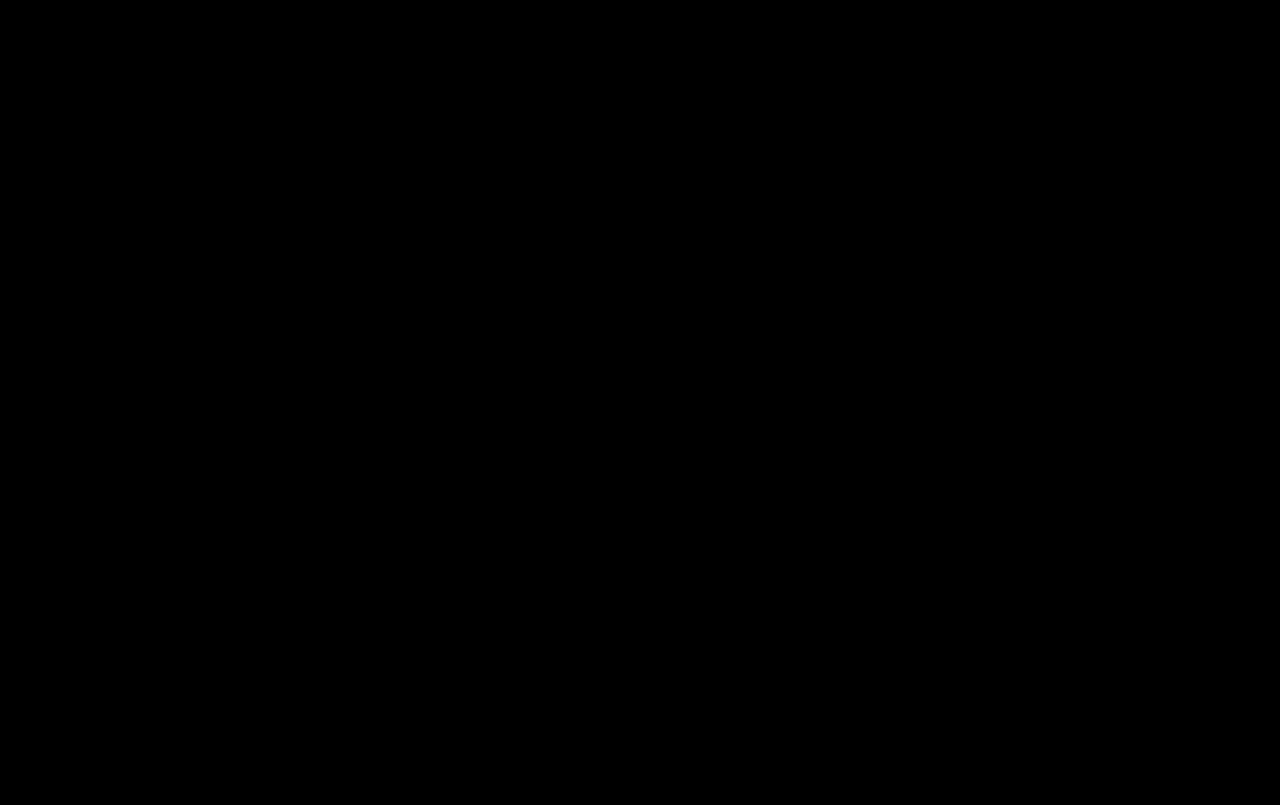
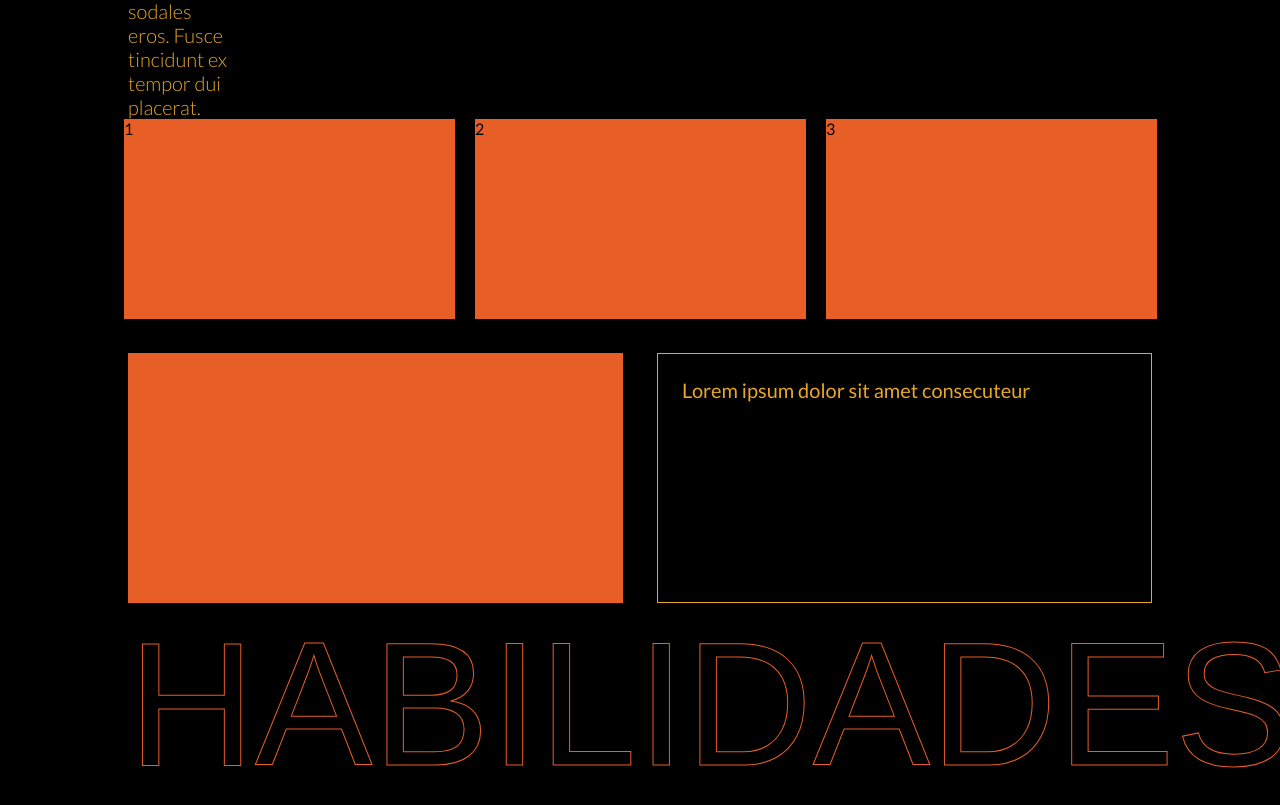
Before and after one commit to Suzei/vinicius-silva-portfolio, a React (Vite) app: page / in a window 1280 px wide. Shown: the part 1489-2294 px from the top of the page. Before the commit the page ends 1252 px from the top, so only its background shows below. Built offline with nearby package versions, Linux system fonts and the light colour scheme; a web font is replaced by a local one.

Commit message:
feat: adjusting grid template schema on section container

```diff
--- a/src/App.tsx
+++ b/src/App.tsx
@@ -12,6 +12,7 @@ function App() {
       <GlobalStyle />
       <Wrapper>
         <Header />
+        <main>
           <Section
             description="Lorem ipsum dolor sit amet, consectetur adipiscing elit. Vivamus et augue sem. Ut id urna luctus tellus lacinia dictum et a turpis. Proin at imperdiet velit, et sodales eros. Fusce tincidunt ex tempor dui placerat."
             title="SOBRE MIM"
@@ -26,7 +27,8 @@ function App() {
           >
           </Section>
 
-        <Section title="HABILIDADES" hasStripes={false} />
+          <Section title="HABILIDADES" hasStripes={false} contentType="skills" />
+        </main>
       </Wrapper>
     </ThemeProvider>
   );
--- a/src/components/Carrousel/index.tsx
+++ b/src/components/Carrousel/index.tsx
@@ -1,5 +1,6 @@
 import Slider, { Settings } from "react-slick"
-import { SliderItem, SliderManipulator } from "./styles"
+import { SlideDetail, SliderItem, SliderManipulator } from "./styles"
+import { useCallback, useEffect, useRef } from "react"
 
 export function Carrousel() {
   const settings: Settings = {
@@ -19,8 +20,12 @@ export function Carrousel() {
         }
       },
     ]
+  }
 
-  }
+  const changeCarrouselItem = useCallback(() => {
+    console.log('hello!')
+  }, [])
+
   return (
     <SliderManipulator>
       <div className="slider-container">
@@ -39,6 +44,14 @@ export function Carrousel() {
           </SliderItem>
         </Slider>
       </div>
+
+      <SlideDetail>
+        <div></div>
+
+        <div>
+          <p>Lorem ipsum dolor sit amet consecuteur</p>
+        </div>
+      </SlideDetail>
     </SliderManipulator>
   )
 }
--- a/src/components/Carrousel/styles.ts
+++ b/src/components/Carrousel/styles.ts
@@ -2,12 +2,36 @@ import Slider from "react-slick";
 import styled from "styled-components";
 
 export const SliderManipulator = styled.div`
+display: flex;
+flex-direction: column;
   .slick-list { margin: 0 -7px; & .slick-slide > div { padding: 0 10px; } }
+  gap: 34px;
+
 
 `
 
 export const SliderItem = styled.div`
   width: 100%;
-  background: orange;
-  height: 100px;
+  background: ${props => props.theme.colors.orange};;
+  height: 200px;
+
 `
+
+export const SlideDetail = styled.div`
+display: grid;
+grid-template-columns: 1fr 1fr;
+grid-template-rows: 250px;
+gap: 34px;
+
+div:not(:first-child) {
+  border: 1px solid ${props => props.theme.colors.yellow};
+  color: ${props => props.theme.colors.yellow};
+  padding: 24px;
+  font-size: 1.25rem;
+  font-weight: 400;
+
+}
+  & > :first-child {
+    background-color: ${props => props.theme.colors.orange};
+  }
+`
--- a/src/components/Header/index.tsx
+++ b/src/components/Header/index.tsx
@@ -1,9 +1,12 @@
 import { EnvelopeOpen, GithubLogo, LinkedinLogo } from "@phosphor-icons/react";
 import { Container, HeaderResume, HeaderWrapper, Resume, SocialMedia, SocialMediaTopic } from "./style";
+import gsap from "gsap";
+import { useEffect } from "react";
 
 export function Header() {
+
   return (
-    <Container>
+    <Container className="box">
       <HeaderWrapper>
         <HeaderResume>
           <SocialMedia>
--- a/src/components/Section/index.tsx
+++ b/src/components/Section/index.tsx
@@ -1,4 +1,5 @@
 import { Carrousel } from "../Carrousel";
+import { Skills } from "../Skills";
 import { Stripes } from "../Stripes";
 import { SectionContainer, SectionDesktop } from "./styles";
 
@@ -23,6 +24,10 @@ export function Section({ description, hasStripes = true, title, contentType }:
         <Carrousel />
       )}
 
+      {contentType === 'skills' && (
+        <Skills />
+      )}
+
     </SectionContainer>
   )
 }
--- a/src/components/Section/styles.ts
+++ b/src/components/Section/styles.ts
@@ -2,15 +2,19 @@ import styled, { css } from "styled-components";
 
 
 export const SectionContainer = styled.section`
+
 `
 
 export const SectionDesktop = styled.div`
-  width: 100%;
   display: grid;
-  grid-template-columns: 400px auto 1fr;
   justify-content: space-between;
   align-items: center;
   gap: 2rem;
+  grid-template-columns: 1fr auto 1fr;
+
+  grid-template-areas:
+    'tl st tx'
+  ;
 
   @media (max-width: ${props => props.theme.breakpoints.tablet}) {
     grid-template-columns: 1fr;
@@ -24,15 +28,11 @@ export const SectionDesktop = styled.div`
     }
   }
 
+  h2 {
+    font-size: 11rem;
+    white-space: nowrap;
+    grid-area: tl;
 
-  &:nth-child(2n) {
-    flex-direction: row-reverse;
-  }
-
-  h2 {
-    font-size: 10rem;
-    white-space: nowrap;
-    flex: 1;
   }
 
 
@@ -42,5 +42,6 @@ export const SectionDesktop = styled.div`
     max-width: 400px;
     font-weight: 300;
     width: 100%;
+    grid-area: tx;
 }
 `;
--- /dev/null
+++ b/src/components/Skills/index.tsx
@@ -0,0 +1,9 @@
+import { Container } from "./styles";
+
+export function Skills() {
+  return (
+    <Container>
+
+    </Container>
+  )
+}
--- /dev/null
+++ b/src/components/Skills/styles.ts
@@ -0,0 +1,10 @@
+import styled from "styled-components";
+
+
+export const Container = styled.div`
+
+`
+
+export const SkillItem = styled.div`
+
+`
--- a/src/components/Stripes/styles.ts
+++ b/src/components/Stripes/styles.ts
@@ -5,6 +5,8 @@ interface StripesProps {
 }
 
 export const StripesContainer = styled.div<StripesProps>`
+
+grid-area: st;
   @media (min-width: ${props => props.theme.breakpoints.tablet}) {
     flex-direction: row;
   }
--- a/src/components/Wrapper/style.ts
+++ b/src/components/Wrapper/style.ts
@@ -1,11 +1,18 @@
 import styled from "styled-components";
 
-export const Container = styled.main`
+export const Container = styled.div`
   max-width: 1024px;
   margin: 0 auto;
 
-    padding: 0 ${props => props.theme.spacing.mobile};
-
+main {
+  section:nth-child(even) {
+   & > :first-child {
+    grid-template-columns: 1fr 30px 1fr;
+    grid-template-areas:
+    'tx st tl';
+    }
+   }
+  }
 
     h1 {
     color: ${props => props.theme.colors.orange};
```
Lines whose indentation alone changed are shown as unchanged.
